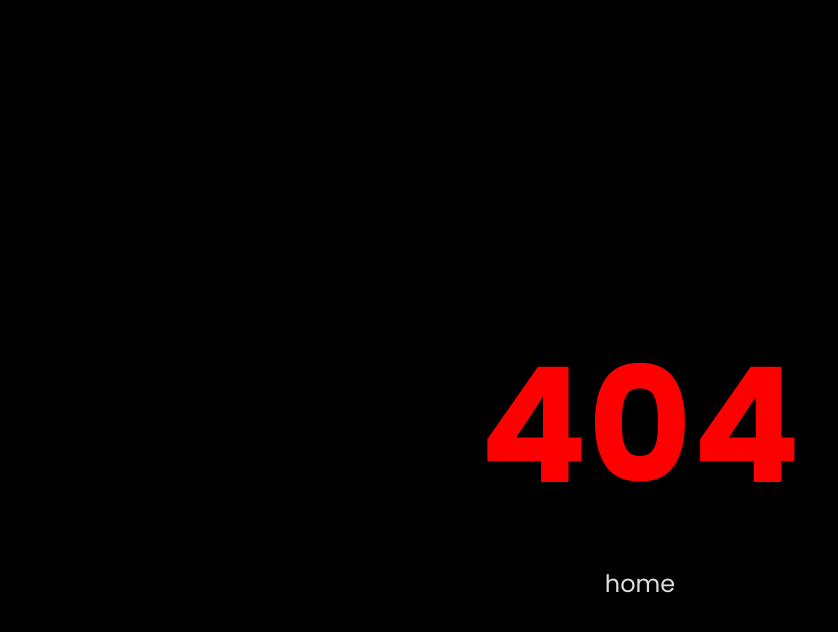
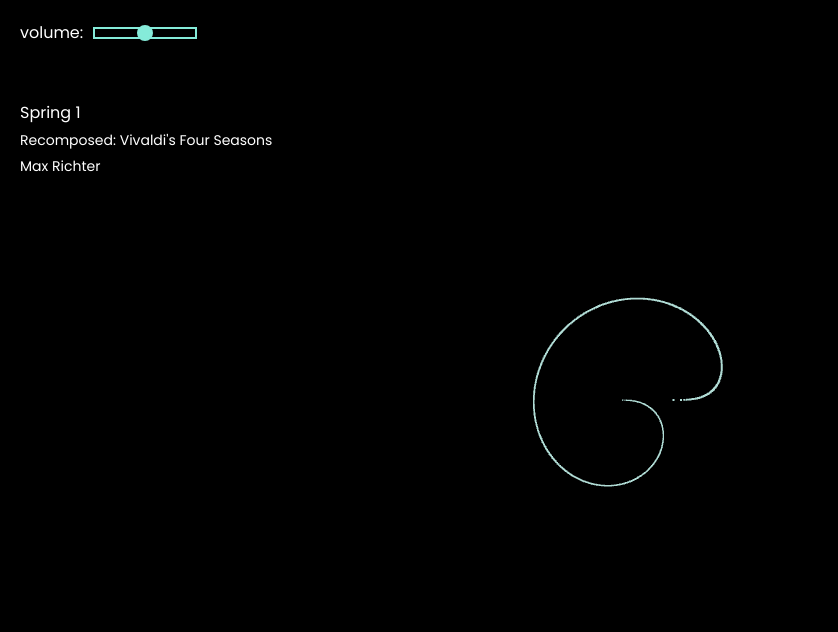
Before and after one commit to r-r-i/bloom, a React (Vite) app in the folder bloom/: page /particle-sim/richter-curve in a window 1280 px wide. Shown: the top 632 px of the page, without its empty margins (0-838 px from the left). Built offline with nearby package versions, Linux system fonts and the light colour scheme.

Commit message:
created richterCurve component

```diff
--- a/bloom/src/App.tsx
+++ b/bloom/src/App.tsx
@@ -4,8 +4,8 @@ import { BrowserRouter as Router, Routes, Route } from 'react-router-dom';
 // Components
 import Home from './components/home/home';
 import View from './components/view/view';
-import Blanket from './components/blanket/blanket';
-import RichterSphere from './components/richterSphere/richterSphere';
+import Enso from './components/enso/enso.tsx';
+import RichterCurve from './components/richterSphere/richterCurve.tsx';
 import NotFound404 from './components/notFound/notFound';
 // CSS
 // Services
@@ -16,8 +16,8 @@ function App() {
       <Routes>
         <Route path="/" element={<Home />} />
         <Route path="/view" element={<View />} />
-        <Route path="/particle-sim/blanket" element={<Blanket />} />
-        <Route path="/particle-sim/richter-sphere" element={<RichterSphere />} />
+        <Route path="/particle-sim/enso" element={<Enso />} />
+        <Route path="/particle-sim/richter-curve" element={<RichterCurve />} />
         <Route path='*' element={<NotFound404 />} />
       </Routes>
     </Router>
--- a/bloom/src/components/blanket/blanket.tsx
+++ b/bloom/src/components/enso/enso.tsx
@@ -5,10 +5,10 @@ import React from 'react';
 // CSS
 // Services
 
-const Blanket: React.FC = () => {
+const Enso: React.FC = () => {
     return (
-        <h1>hello world - blanket</h1>
+        <h1>hello world - Enso</h1>
     )
 }
 
-export default Blanket;
+export default Enso;
--- /dev/null
+++ b/bloom/src/components/richterSphere/richterCurve.css
@@ -0,0 +1,70 @@
+.text-overlay {
+    position: absolute;
+    left: 20px;
+    top: 100px;
+    color: #fff;
+    text-align: left;
+}
+
+.text-line {
+    margin-bottom: 5px;
+}
+
+.text-line:first-child {
+    font-size: 16px;
+}
+
+.text-line:not(:first-child) {
+    font-size: 14px;
+}
+
+/* volume slider */
+.volume-slider-container {
+    position: absolute;
+    top: 20px;
+    left: 20px;
+    display: flex;
+    align-items: center;
+    color: #fff;
+}
+
+.volume-slider {
+    margin-left: 10px;
+}
+
+.volume-slider {
+    margin-left: 10px;
+    -webkit-appearance: none;
+    appearance: none;
+    width: 100px;
+    height: 8px;
+    background: transparent;
+    border: 2px solid #85ebd9;
+
+}
+
+.volume-slider::-webkit-slider-thumb {
+    -webkit-appearance: none;
+    appearance: none;
+    width: 16px;
+    height: 16px;
+    border-radius: 50%;
+    background: #85ebd9;
+    cursor: pointer;
+}
+
+.volume-slider::-moz-range-thumb {
+    width: 16px;
+    height: 16px;
+    border-radius: 50%;
+    background: #85ebd9;
+    cursor: pointer;
+}
+
+.volume-slider::-ms-thumb {
+    width: 16px;
+    height: 16px;
+    border-radius: 50%;
+    background: #85ebd9;
+    cursor: pointer;
+}
--- /dev/null
+++ b/bloom/src/components/richterSphere/richterCurve.tsx
@@ -0,0 +1,155 @@
+// Modules
+import React, { useEffect, useRef, useState } from 'react';
+import * as THREE from 'three';
+import { OrbitControls } from '@react-three/drei';
+import { Canvas, useFrame } from '@react-three/fiber';
+// Models
+// Components
+// CSS
+import './richterCurve.css';
+// Services
+
+const RichterCurve: React.FC<{ volume: number; onVolumeChange: (value: number) => void; }> = ({ volume }) => {
+    const pointsRef = useRef<THREE.Points>(null);
+    const audioRef = useRef<HTMLAudioElement | null>(null);
+    const analyserRef = useRef<AnalyserNode | null>(null);
+    const audioContextRef = useRef<AudioContext | null>(null);
+    const particlesCount = 1000; // number of particles
+    const particlePositions = new Float32Array(particlesCount * 3);
+    const particleSize = 0.02; // size of each particle
+
+    const initParticlePositions = () => {
+        const radius = 1;
+        for (let i = 0; i < particlesCount; i++) {
+            const theta = Math.acos(1 - 2 * Math.random());
+            const phi = 2 * Math.PI * Math.random();
+
+            const x = radius * Math.sin(theta) * Math.cos(phi);
+            const y = radius * Math.sin(theta) * Math.sin(phi);
+            const z = radius * Math.cos(theta);
+
+            particlePositions[i * 3] = x;
+            particlePositions[i * 3 + 1] = y;
+            particlePositions[i * 3 + 2] = z;
+        }
+    };
+
+    useEffect(() => {
+        initParticlePositions();
+
+        const audioContext = new (window.AudioContext || (window as any).webkitAudioContext)();
+        audioContextRef.current = audioContext;
+
+        const audioElement = new Audio('/assets/audio/spring_1.mp3');
+        audioElement.loop = true;
+        audioElement.volume = volume;
+        audioRef.current = audioElement;
+
+        const source = audioContext.createMediaElementSource(audioElement);
+
+        const analyser = audioContext.createAnalyser();
+        analyser.fftSize = 2048;
+        source.connect(analyser);
+        analyser.connect(audioContext.destination);
+        analyserRef.current = analyser;
+
+        audioElement.play();
+
+        // clean up on unmount
+        return () => {
+            audioElement.pause();
+            audioElement.src = '/assets/audio/spring_1.mp3';
+            audioContext.close();
+        };
+    }, []);
+
+    useEffect(() => {
+        if (audioRef.current) {
+            audioRef.current.volume = volume; // update audio volume when state changes
+        }
+    }, [volume]);
+
+    useFrame(() => {
+        if (pointsRef.current && analyserRef.current) {
+            const dataArray = new Uint8Array(analyserRef.current.frequencyBinCount);
+            analyserRef.current.getByteFrequencyData(dataArray);
+
+            // particle positions based on audio data
+            for (let i = 0; i < particlesCount; i++) {
+                const radius = 1;
+                const scaleFactor = dataArray[i % dataArray.length] / 255;
+                const extrusionAmount = scaleFactor * 0.75; // extrusion
+
+                // original spherical coordinates
+                const theta = Math.acos(1 - 2 * (i / particlesCount));
+                const phi = 2 * Math.PI * (i / particlesCount);
+
+                // new positions based on extrusion
+                const x = (radius + extrusionAmount) * Math.sin(theta) * Math.cos(phi); // X
+                const y = (radius + extrusionAmount) * Math.sin(theta) * Math.sin(phi); // Y
+                const z = (radius + extrusionAmount) * Math.cos(theta); // Z
+
+                // update particle position
+                particlePositions[i * 3] = x; // X
+                particlePositions[i * 3 + 1] = y; // Y
+                particlePositions[i * 3 + 2] = z; // Z
+            }
+
+            // update geometry positions for visualization
+            pointsRef.current.geometry.attributes.position.array.set(particlePositions);
+            pointsRef.current.geometry.attributes.position.needsUpdate = true;
+
+            pointsRef.current.rotation.y += 0.0008;
+        }
+    });
+
+    return (
+        <points ref={pointsRef}>
+            <bufferGeometry>
+                <bufferAttribute
+                    attach="attributes-position"
+                    count={particlesCount}
+                    array={particlePositions}
+                    itemSize={3}
+                />
+            </bufferGeometry>
+            <pointsMaterial color="#85ebd9" size={particleSize} />
+        </points>
+    );
+};
+
+const RichterCurveRender: React.FC = () => {
+    const [volume, setVolume] = useState(0.5); // volume
+
+    return (
+        <>
+            <Canvas>
+                <ambientLight intensity={0.5} />
+                <pointLight position={[10, 10, 10]} />
+                <RichterCurve volume={volume} onVolumeChange={setVolume} />
+                <OrbitControls />
+            </Canvas>
+            <div className='volume-slider-container'>
+                <label htmlFor='volume-slider'>volume:</label>
+                <input
+                    type="range"
+                    className="volume-slider"
+                    min="0"
+                    max="1"
+                    step="0.01"
+                    value={volume}
+                    onChange={(e) => setVolume(parseFloat(e.target.value))}
+                    style={{ width: '100px' }}
+                />
+            </div>
+
+            <div className="text-overlay">
+                <div className="text-line">Spring 1</div>
+                <div className="text-line">Recomposed: Vivaldi's Four Seasons</div>
+                <div className="text-line">Max Richter</div>
+            </div>
+        </>
+    );
+};
+
+export default RichterCurveRender;
--- a/bloom/src/components/richterSphere/richterSphere.tsx
+++ /dev/null
@@ -1,14 +0,0 @@
-// Modules
-import React from 'react';
-// Models
-// Components
-// CSS
-// Services
-
-const RichterSphere: React.FC = () => {
-    return (
-        <h1>hello world - richter sphere</h1>
-    )
-}
-
-export default RichterSphere;
--- a/bloom/src/components/view/view.tsx
+++ b/bloom/src/components/view/view.tsx
@@ -11,8 +11,8 @@ const ImageGallery: React.FC = () => {
     <div className="page-container">
       <div className="sidebar">
         <ul className="link-list">
-          <li><a href="/particle-sim/blanket">blanket</a></li>
-          <li><a href="/particle-sim/richter-sphere">richter sphere</a></li>
+          <li><a href="/particle-sim/enso">enso</a></li>
+          <li><a href="/particle-sim/richter-curve">richter curve</a></li>
         </ul>
       </div>
       <div className="gallery">
```
Also changed, not shown: bloom/src/components/enso/enso.css (added), bloom/src/components/richterSphere/richterSphere.css (deleted), 2 other files (tests, documents, lock files or other folders).
